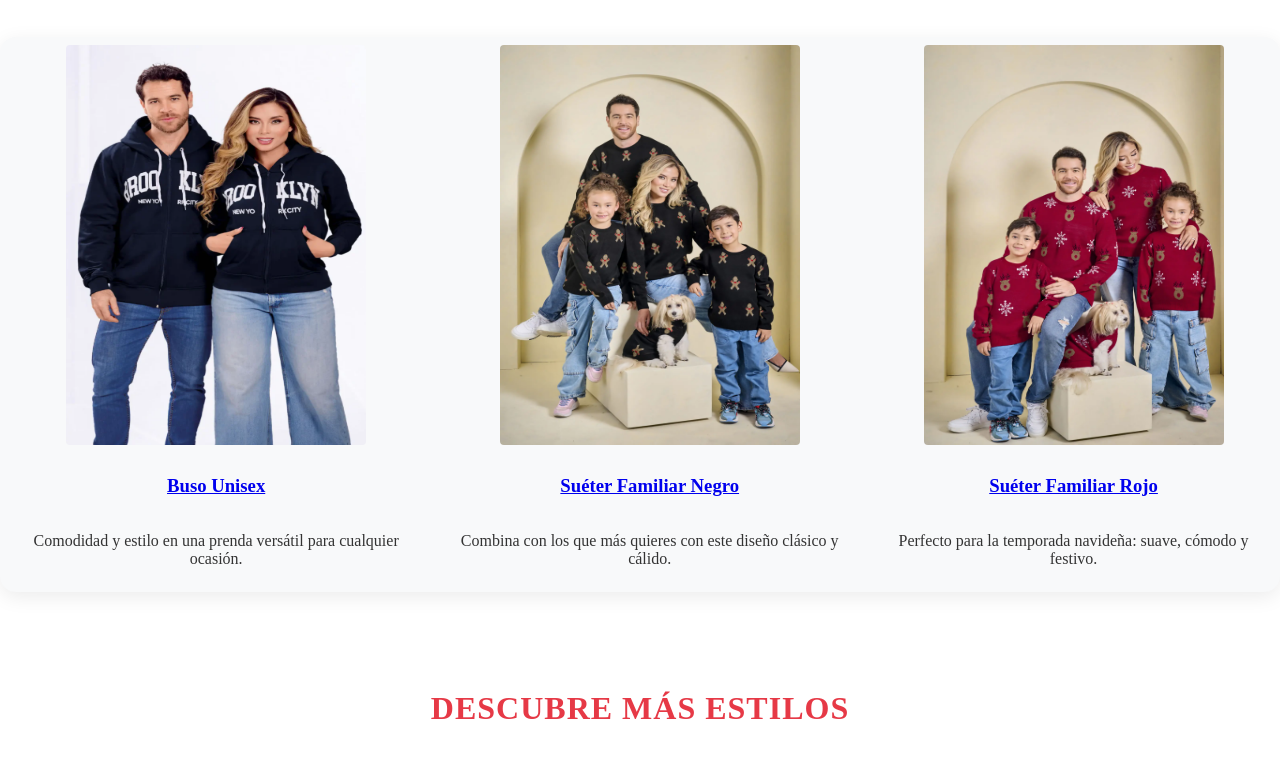
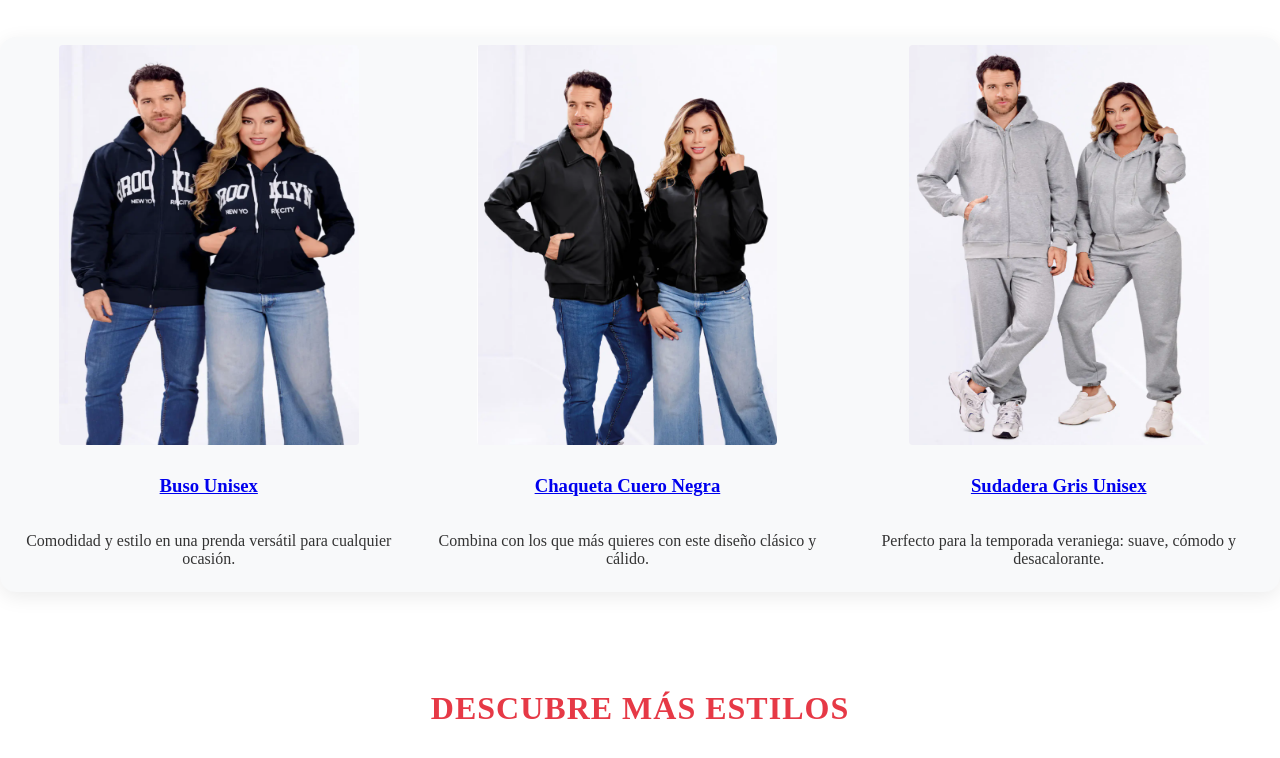
Before and after one commit to Elemental20040/proyecto-sass-main.github.io, a website: page index.html in a window 1280 px wide. Shown: the part 682-1440 px from the top of the page. Drawn offline with Linux system fonts and the light colour scheme.

Commit message:
Resto de cambios por links a Destacados

```diff
--- a/index.html
+++ b/index.html
@@ -50,16 +50,16 @@
                 <p>Comodidad y estilo en una prenda versátil para cualquier ocasión.</p>
             </div>
             <div class="item">
-                <a href="https://tejiestilo.com/producto/n02/" title="Sueter Familiar Negro"><img src="/sass/imagen/ropa/ref_d_08_h_09_n_10_m_11_negro.webp" alt="Suéter Familiar Negro">
-                <h3>Suéter Familiar Negro</h3>
+                <a href="https://tejiestilo.com/producto/9503/" title="Chaqueta Cuero Negro"><img src="/sass/imagen/ropa/Cuero chaqueta.png" alt="Chaqueta Cuero Negro">
+                <h3>Chaqueta Cuero Negra</h3>
                 </a>
                 <p>Combina con los que más quieres con este diseño clásico y cálido.</p>
             </div>
             <div class="item">
-                <a href="https://tejiestilo.com/producto/n10/" title="Sueter Familiar Rojo"><img src="/sass/imagen/ropa/ref_d_00_h_01_n_02_n_03_rojo.webp" alt="Suéter Familiar Rojo">
-                <h3>Suéter Familiar Rojo</h3>
+                <a href="https://tejiestilo.com/producto/ph-00/" title="Sudadera Gris"><img src="/sass/imagen/ropa/sudadera gris.png" alt="Sudadera Gris">
+                <h3>Sudadera Gris Unisex</h3>
                 </a>
-                <p>Perfecto para la temporada navideña: suave, cómodo y festivo.</p>
+                <p>Perfecto para la temporada veraniega: suave, cómodo y desacalorante.</p>
             </div>
         </div>
 
```
Also changed, not shown: sass/imagen/ropa/Cuero chaqueta.png (added), sass/imagen/ropa/ref_d_00_h_01_n_02_n_03_rojo.webp (deleted), sass/imagen/ropa/ref_d_08_h_09_n_10_m_11_negro.webp (deleted), sass/imagen/ropa/sudadera gris.png (added).
